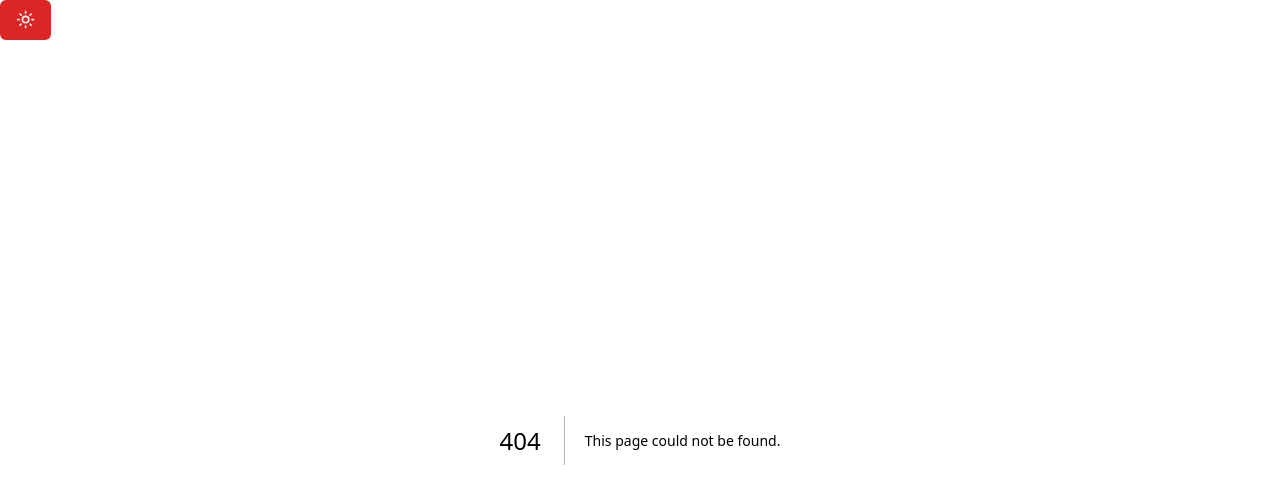
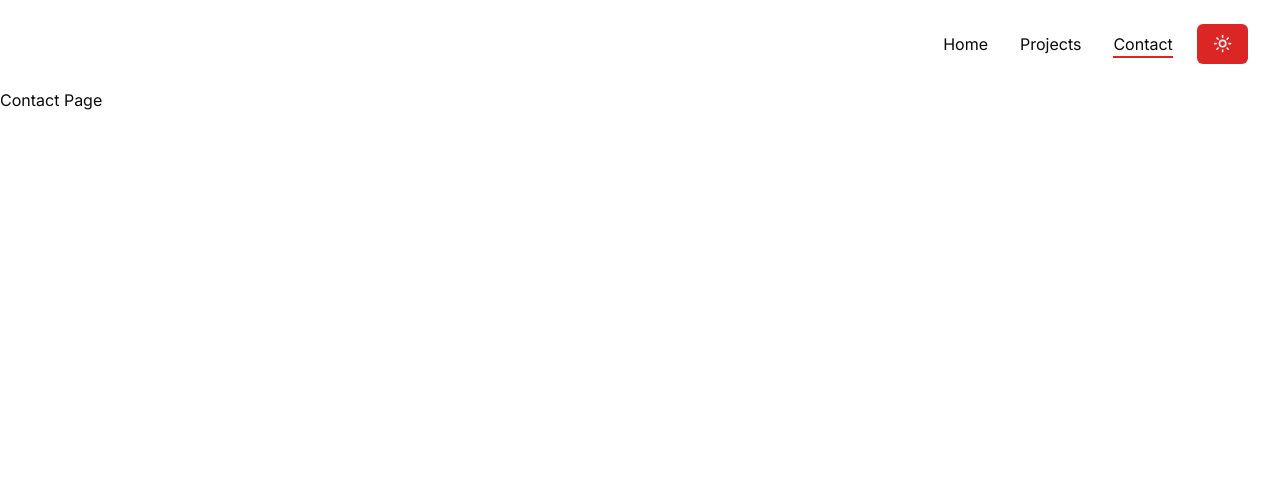
Before and after one commit to antonioalberto-dev/my_portifolio, a Next.js app: page /contact in a window 1280 px wide. Before the commit this address had no page. Shown: the top 504 px of the page. Built offline with nearby package versions, Linux system fonts and the light colour scheme.

Commit message:
feat: header

```diff
--- /dev/null
+++ b/app/contact/page.jsx
@@ -0,0 +1,9 @@
+import React from 'react'
+
+const Contact = () => {
+  return (
+    <div>Contact Page</div>
+  )
+}
+
+export default Contact
--- /dev/null
+++ b/app/projects/page.jsx
@@ -0,0 +1,7 @@
+import React from "react";
+
+const Projects = () => {
+  return <div>Projects Page</div>;
+};
+
+export default Projects;
--- a/components/Header.jsx
+++ b/components/Header.jsx
@@ -1,10 +1,48 @@
-import React from "react";
+"use client";
+import React, { useState, useEffect } from "react";
+
 import ThemeToggler from "./ThemeToggler";
+import Nav from "./Nav";
+import MobileNav from "./MobileNav";
+import { usePathname } from "next/navigation";
 
 const Header = () => {
+  const [header, setHeader] = useState();
+  const pathName = usePathname();
+
+  useEffect(() => {
+    const scrollYPos = window.addEventListener("scroll", () => {
+      window.scrollY > 50 ? setHeader(true) : setHeader(false);
+    });
+
+    return () => window.removeEventListener("scroll", scrollYPos);
+  });
+
   return (
-    <header>
-      <ThemeToggler></ThemeToggler>
+    <header
+      className={`${
+        header
+          ? "py-4 bg-white shadow-lg dark:bg-accent"
+          : "py-6 dark:bg-transparent"
+      } sticky top-0 z-30 transition-all ${
+        pathName === "/" && "bg-primary-foreground"
+      }`}
+    >
+      <div className="container mx-auto">
+        <div className="flex justify-end items-center">
+          <div className="flex items-center gap-x-6">
+            <Nav
+              containerStyles="hidden xl:flex gap-x-8 items-center"
+              linkStyle="relative hover:text-primary transition-all"
+              underlineStyle="absolute left-0 top-full h-[2px] bg-primary w-full"
+            />
+            <ThemeToggler />
+            <div className="xl:hidden">
+              <MobileNav />
+            </div>
+          </div>
+        </div>
+      </div>
     </header>
   );
 };
--- /dev/null
+++ b/components/MobileNav.jsx
@@ -0,0 +1,5 @@
+const MobileNav = () => {
+  return <div>MobileNav</div>;
+};
+
+export default MobileNav;
--- /dev/null
+++ b/components/Nav.jsx
@@ -0,0 +1,40 @@
+import Link from "next/link";
+import { usePathname } from "next/navigation";
+
+import { motion } from "framer-motion";
+
+const links = [
+  { path: "/", name: "home" },
+  { path: "/projects", name: "projects" },
+  { path: "/contact", name: "contact" },
+];
+
+const Nav = ({ containerStyles, linkStyle, underlineStyle }) => {
+  const path = usePathname();
+  return (
+    <nav className={`${containerStyles}`}>
+      {links.map((link, index) => {
+        return (
+          <Link
+            href={link.path}
+            key={index}
+            className={`capitalize ${linkStyle}`}
+          >
+            {link.path === path && (
+              <motion.span
+                initial={{ y: "-100%" }}
+                animate={{ y: 0 }}
+                transition={{ type: "tween" }}
+                layoutId="underline"
+                className={`${underlineStyle}`}
+              />
+            )}
+            {link.name}
+          </Link>
+        );
+      })}
+    </nav>
+  );
+};
+
+export default Nav;
```
